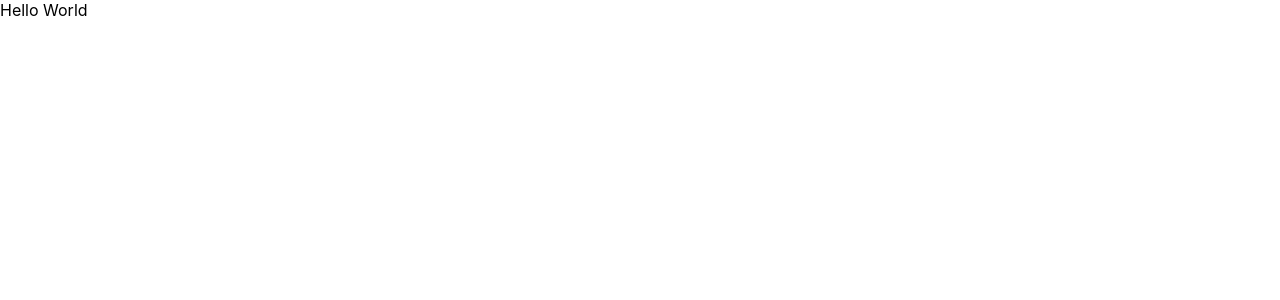
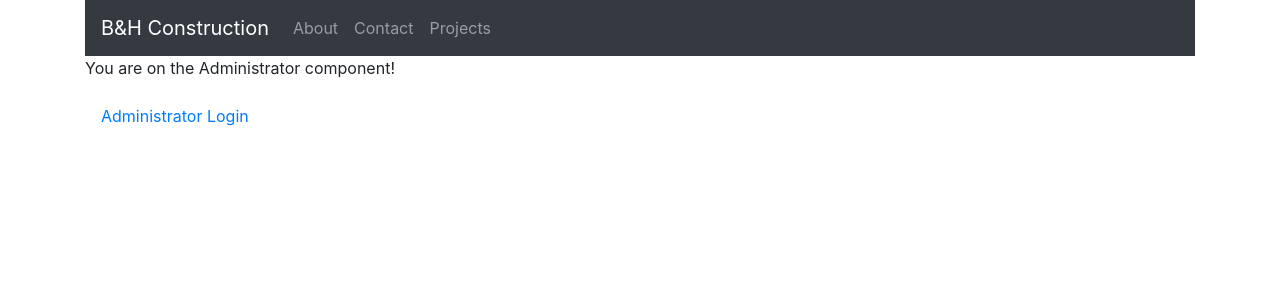
Before and after one commit to jwaltz001/Adeodatus, a React (Create React App) app in the folder b-and-h-construction/: page /administrator in a window 1280 px wide. Shown: the top 300 px of the page. Built offline with nearby package versions, Linux system fonts and the light colour scheme; the HTML template or start-up script is replaced by a standard one.

Commit message:
major react components connected using react router

```diff
--- a/b-and-h-construction/package.json
+++ b/b-and-h-construction/package.json
@@ -3,6 +3,7 @@
   "version": "0.1.0",
   "private": true,
   "dependencies": {
+    "bootstrap": "^4.3.1",
     "react": "^16.10.2",
     "react-dom": "^16.10.2",
     "react-router-dom": "^5.1.2",
--- a/b-and-h-construction/src/App.js
+++ b/b-and-h-construction/src/App.js
@@ -1,14 +1,29 @@
 import React from 'react';
-import { BrowserRouter as Router, Route } from "react-router-dom";
+import { BrowserRouter as Router, Route } from 'react-router-dom';
+import 'bootstrap/dist/css/bootstrap.min.css';
 import './App.css';
 
+import Navbar from './components/navbar.js';
+import Home from './components/home.js';
+import About from './components/about.js';
+import Projects from './components/projects.js';
+import Contact from './components/contact.js';
+import Administrator from './components/administrator.js';
+import Footer from './components/footer.js';
+
 function App() {
-  return (
-	  <Router>
-      	<div className="container">
-        	Hello World
-      	</div>
-     </Router>
+  	return (
+		<Router>
+			<div className="container">
+				<Navbar />
+				<Route path="/" exact component={Home} />
+				<Route path="/about" component={About} />
+				<Route path="/projects" component={Projects} />
+				<Route path="/contact" component={Contact} />
+				<Route path="/administrator" component={Administrator} />
+				<Footer />
+			</div>
+	    </Router>
   );
 }
 
--- /dev/null
+++ b/b-and-h-construction/src/components/about.js
@@ -0,0 +1,11 @@
+import React, { Component } from 'react';
+
+export default class About extends Component {
+	render() {
+		return (
+			<div>
+				<p>You are on the About component!</p>
+			</div>
+		);
+	}
+}
--- /dev/null
+++ b/b-and-h-construction/src/components/administrator.js
@@ -0,0 +1,11 @@
+import React, { Component } from 'react';
+
+export default class Administrator extends Component {
+	render() {
+		return (
+			<div>
+				<p>You are on the Administrator component!</p>
+			</div>
+		);
+	}
+}
--- /dev/null
+++ b/b-and-h-construction/src/components/contact.js
@@ -0,0 +1,11 @@
+import React, { Component } from 'react';
+
+export default class Contact extends Component {
+	render() {
+		return (
+			<div>
+				<p>You are on the Contact component!</p>
+			</div>
+		);
+	}
+}
--- /dev/null
+++ b/b-and-h-construction/src/components/footer.js
@@ -0,0 +1,12 @@
+import React, {Component} from 'react';
+import {Link} from 'react-router-dom';
+
+export default class Footer extends Component {
+	render() {
+		return(
+			<footer>
+				<Link to="/administrator" className="nav-link">Administrator Login</Link>
+			</footer>
+		);
+	}
+}
--- /dev/null
+++ b/b-and-h-construction/src/components/home.js
@@ -0,0 +1,11 @@
+import React, { Component } from 'react';
+
+export default class Home extends Component {
+	render() {
+		return (
+			<div>
+				<p>You are on the Home component!</p>
+			</div>
+		);
+	}
+}
--- /dev/null
+++ b/b-and-h-construction/src/components/navbar.js
@@ -0,0 +1,25 @@
+import React, {Component} from 'react';
+import {Link} from 'react-router-dom';
+
+export default class Navbar extends Component {
+	render() {
+		return(
+			<nav className="navbar navbar-dark bg-dark navbar-expand-lg">
+				<Link to="/" className="navbar-brand">B&H Construction</Link>
+				<div className="collpase navbar-collapse">
+					<ul className="navbar-nav mr-auto">
+						<li className="navbar-item">
+							<Link to="/about" className="nav-link">About</Link>
+						</li>
+						<li className="navbar-item">
+							<Link to="/contact" className="nav-link">Contact</Link>
+						</li>
+						<li className="navbar-item">
+							<Link to="/projects" className="nav-link">Projects</Link>
+						</li>
+					</ul>
+				</div>
+			</nav>
+		)
+	}
+}
--- /dev/null
+++ b/b-and-h-construction/src/components/projects.js
@@ -0,0 +1,11 @@
+import React, { Component } from 'react';
+
+export default class Projects extends Component {
+	render() {
+		return (
+			<div>
+				<p>You are on the Projects component!</p>
+			</div>
+		);
+	}
+}
```
Also changed, not shown: 1 other file (tests, documents, lock files or other folders).
